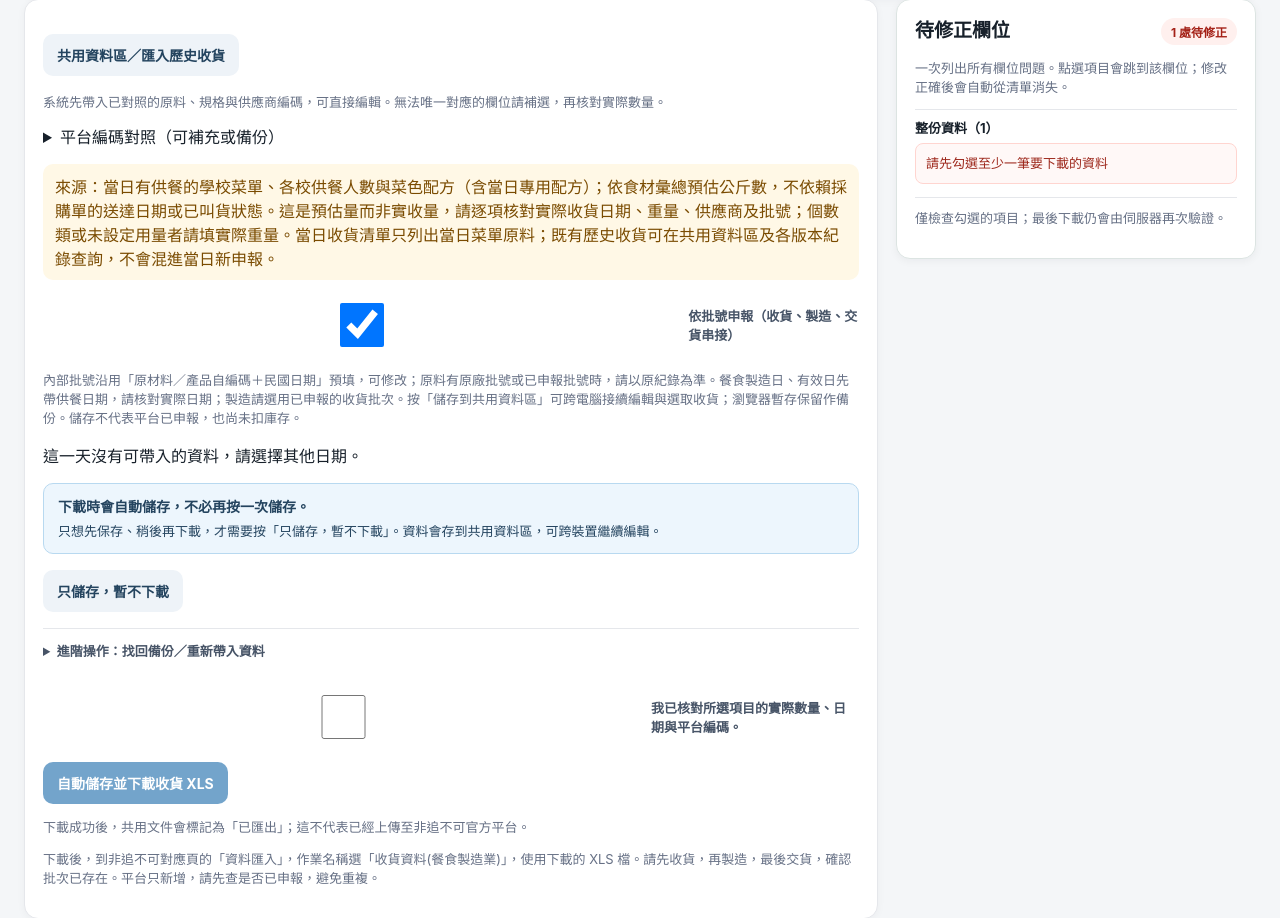
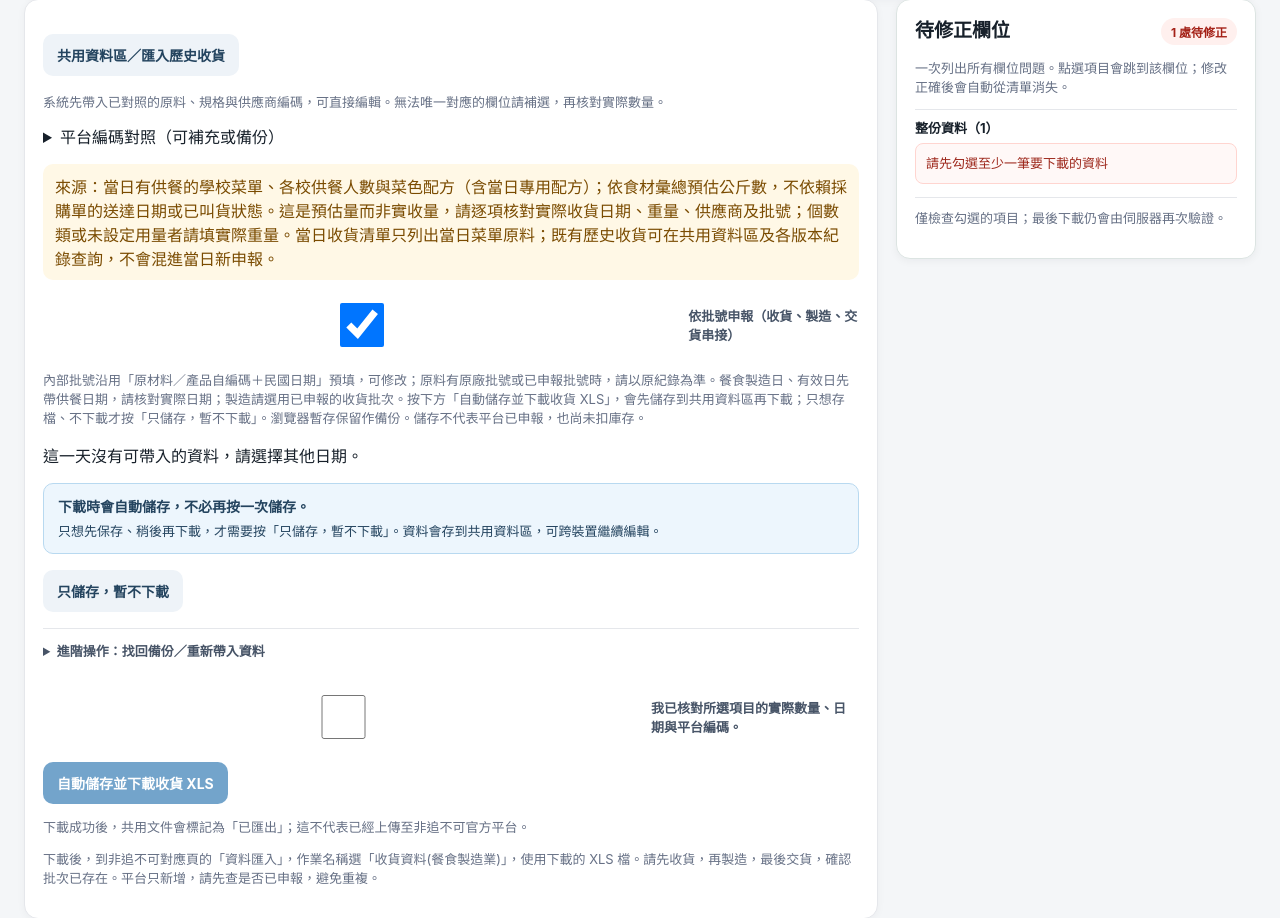
Before and after one commit to jiayou726/attendance, a Flask app: page /admin/order-tool/ftrace in a window 1280 px wide. Shown: the part 388-1306 px from the top of the page. Run offline with Flask 3, Linux system fonts and the light colour scheme; data that the repository does not hold is empty.

Commit message:
Align receiving instructions with simplified action labels

```diff
--- a/templates/kitchen/ftrace.html
+++ b/templates/kitchen/ftrace.html
@@ -13,7 +13,7 @@
   <p class="muted">系統先帶入已對照的原料、規格與供應商編碼，可直接編輯。無法唯一對應的欄位請補選，再核對實際數量。</p>
   <details><summary>平台編碼對照（可補充或備份）</summary><p class="muted">系統已設定的對照會自動載入，不需每個瀏覽器重新匯入。也可載入自己的對照 JSON；手動修改與草稿會記住在這個瀏覽器，不會修改菜單、採購或平台紀錄。</p><label class="btn secondary">載入編碼對照<input id="ftrace-reference" type="file" accept=".json,application/json"></label><button class="btn secondary" id="ftrace-save-reference" type="button">備份編碼對照</button><p id="reference-status" role="status"></p></details>
   <p class="notice">{% if kind == 'receiving' %}來源：當日有供餐的學校菜單、各校供餐人數與菜色配方（含當日專用配方）；依食材彙總預估公斤數，不依賴採購單的送達日期或已叫貨狀態。這是預估量而非實收量，請逐項核對實際收貨日期、重量、供應商及批號；個數類或未設定用量者請填實際重量。當日收貨清單只列出當日菜單原料；既有歷史收貨可在共用資料區及各版本紀錄查詢，不會混進當日新申報。{% else %}來源：當日有供餐的各校菜單與人數，葷素合併、不同餐別分開。成品重量請依實際出餐核對；原料投入重量不會直接當作成品重量。{% endif %}</p>
-  <label class="ftrace-confirm"><input type="checkbox" id="batch-mode" checked>依批號申報（收貨、製造、交貨串接）</label><p class="muted">內部批號沿用「原材料／產品自編碼＋民國日期」預填，可修改；原料有原廠批號或已申報批號時，請以原紀錄為準。餐食製造日、有效日先帶供餐日期，請核對實際日期；製造請選用已申報的收貨批次。按「儲存到共用資料區」可跨電腦接續編輯與選取收貨；瀏覽器暫存保留作備份。儲存不代表平台已申報，也尚未扣庫存。</p><div id="ftrace-editor"></div>
+  <label class="ftrace-confirm"><input type="checkbox" id="batch-mode" checked>依批號申報（收貨、製造、交貨串接）</label><p class="muted">內部批號沿用「原材料／產品自編碼＋民國日期」預填，可修改；原料有原廠批號或已申報批號時，請以原紀錄為準。餐食製造日、有效日先帶供餐日期，請核對實際日期；製造請選用已申報的收貨批次。{% if kind == "receiving" %}按下方「自動儲存並下載收貨 XLS」，會先儲存到共用資料區再下載；只想存檔、不下載才按「只儲存，暫不下載」。{% else %}按「儲存到共用資料區」可跨電腦接續編輯與選取收貨。{% endif %}瀏覽器暫存保留作備份。儲存不代表平台已申報，也尚未扣庫存。</p><div id="ftrace-editor"></div>
   {% if kind != 'receiving' %}<p class="muted">小便當併入平鎮高中；新勢幼、信義幼併入各自國小。{% if data.skipped %}依設定不列入：{{ data.skipped|join('、') }}。{% endif %}</p>{% endif %}
   <div id="ftrace-error" class="notice" role="alert" hidden></div>
   {% if kind == 'receiving' %}
```
